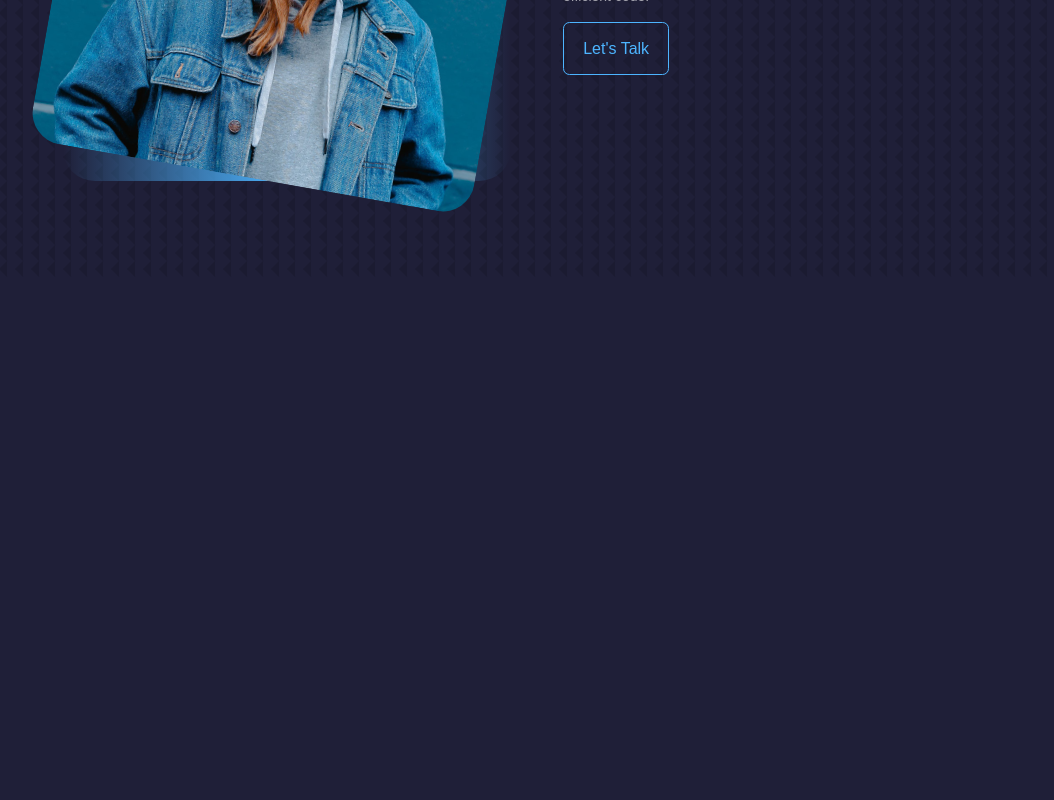
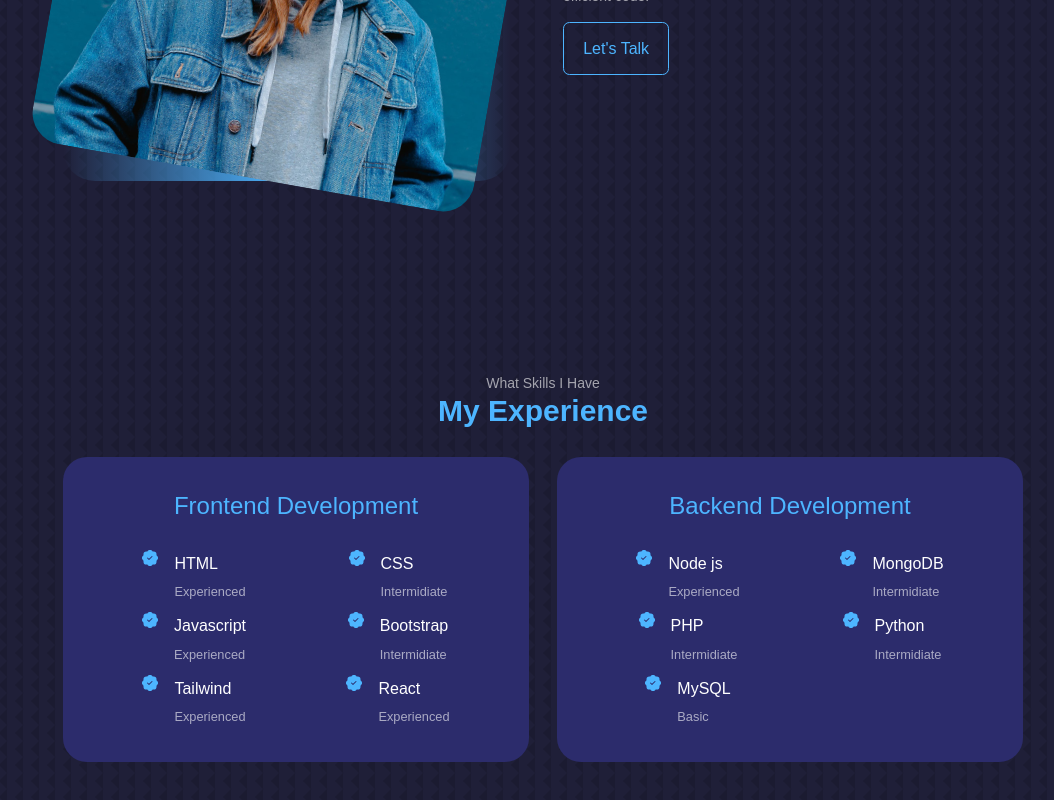
Before and after one commit to Sulta-n/Bintu.v1, a React (Vite) app: page / in a window 1280 px wide. Shown: the part 1371-2171 px from the top of the page, without its empty margins (97-1151 px from the left). Before the commit the page ends 1648 px from the top, so only its background shows below. Built offline with nearby package versions, Linux system fonts and the light colour scheme.

Commit message:
exp section done

```diff
--- /dev/null
+++ b/src/components/Experience.jsx
@@ -0,0 +1,70 @@
+import React from "react";
+import { BsPatchCheckFill } from "react-icons/bs";
+const frontEnd = [
+  { icon: <BsPatchCheckFill />, text: "HTML", level: "Experienced" },
+  { icon: <BsPatchCheckFill />, text: "CSS", level: "Intermidiate" },
+  { icon: <BsPatchCheckFill />, text: "Javascript", level: "Experienced" },
+  { icon: <BsPatchCheckFill />, text: "Bootstrap", level: "Intermidiate" },
+  { icon: <BsPatchCheckFill />, text: "Tailwind", level: "Experienced" },
+  { icon: <BsPatchCheckFill />, text: "React", level: "Experienced" },
+];
+
+const backEnd = [
+  { icon: <BsPatchCheckFill />, text: "Node js", level: "Experienced" },
+  { icon: <BsPatchCheckFill />, text: "MongoDB", level: "Intermidiate" },
+  { icon: <BsPatchCheckFill />, text: "PHP", level: "Intermidiate" },
+  { icon: <BsPatchCheckFill />, text: "Python", level: "Intermidiate" },
+  { icon: <BsPatchCheckFill />, text: "MySQL", level: "Basic" },
+];
+
+const Experience = () => {
+  return (
+    <section className="relative py-24 px-4" id="exp">
+      <p className="text-sm text-light">What Skills I Have</p>
+      <h5 className="text-2xl font-bold text-primary md:text-3xl mb-7">
+        My Experience
+      </h5>
+      <div className="container max-w-5xl mx-auto">
+        <div className="grid grid-cols-1 lg:grid-cols-2 gap-7 place-items-center">
+          {/* frontEnd */}
+          <div className="card md:w-[78%] lg:w-full">
+            <h3 className="text-primary text-2xl mb-7 text-center text-bold">
+              Frontend Development
+            </h3>
+            <div className=" grid grid-cols-2 gap-2 place-items-center">
+              {frontEnd.map((skill) => (
+                <article className="flex items-start justify-center space-x-4 text-left">
+                  <h2 className="text-primary">{skill.icon}</h2>
+                  <div>
+                    <h4 className="text-white">{skill.text}</h4>
+                    <small className="text-light">{skill.level}</small>
+                  </div>
+                </article>
+              ))}
+            </div>
+          </div>
+
+          {/* BackEnd */}
+          <div className="card md:w-[78%] lg:w-full">
+            <h3 className="text-primary text-2xl mb-7 text-center text-bold ">
+              Backend Development
+            </h3>
+            <div className=" grid grid-cols-2 gap-2 place-items-center">
+              {backEnd.map((skill) => (
+                <article className="flex items-start justify-center space-x-4 text-left">
+                  <h2 className="text-primary">{skill.icon}</h2>
+                  <div>
+                    <h4 className="text-white">{skill.text}</h4>
+                    <small className="text-light">{skill.level}</small>
+                  </div>
+                </article>
+              ))}
+            </div>
+          </div>
+        </div>
+      </div>
+    </section>
+  );
+};
+
+export default Experience;
--- a/src/pages/Home.jsx
+++ b/src/pages/Home.jsx
@@ -2,6 +2,7 @@ import React from "react";
 import HomeSection from "../components/HomeSection";
 import NavBar from "../components/NavBar";
 import About from "../components/about";
+import Experience from "../components/Experience";
 
 const Home = () => {
   return (
@@ -12,6 +13,8 @@ const Home = () => {
       <NavBar />
       {/* About */}
       <About />
+      {/* Experience */}
+      <Experience />
     </>
   );
 };
```
